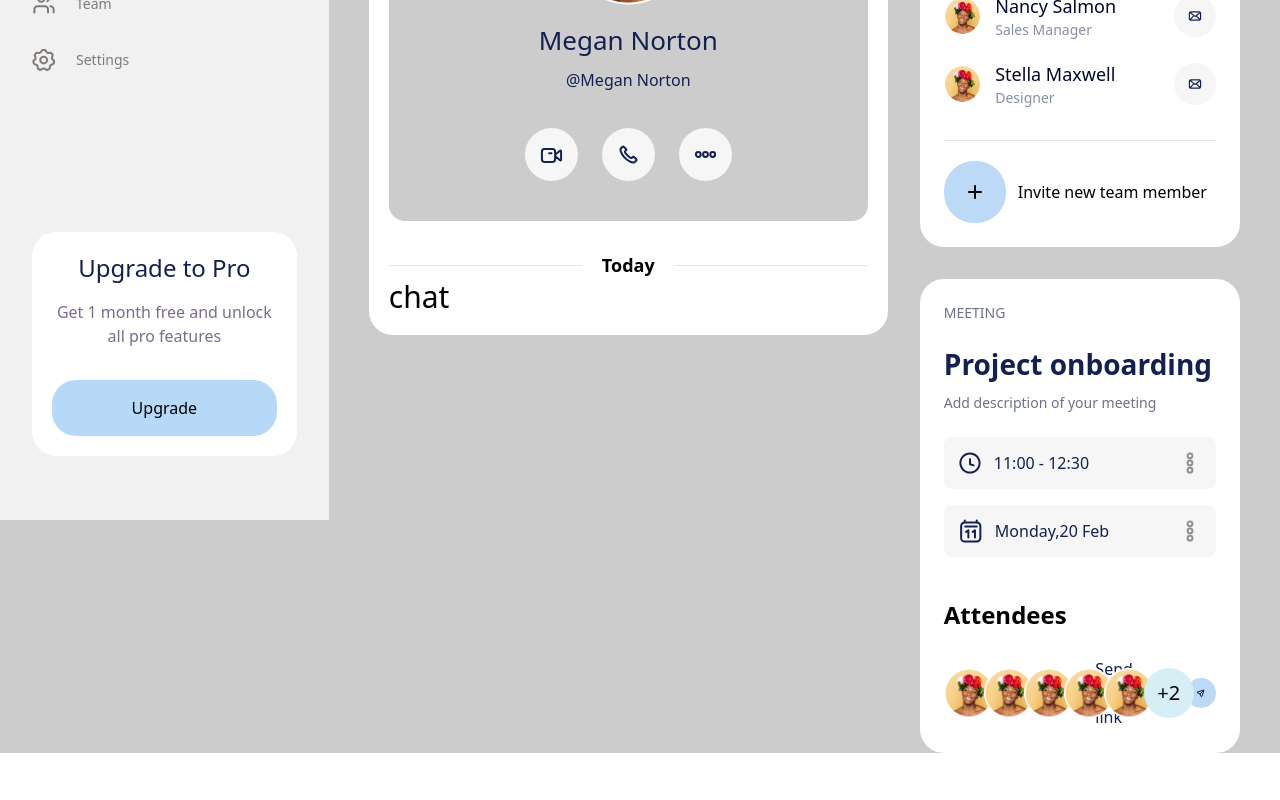
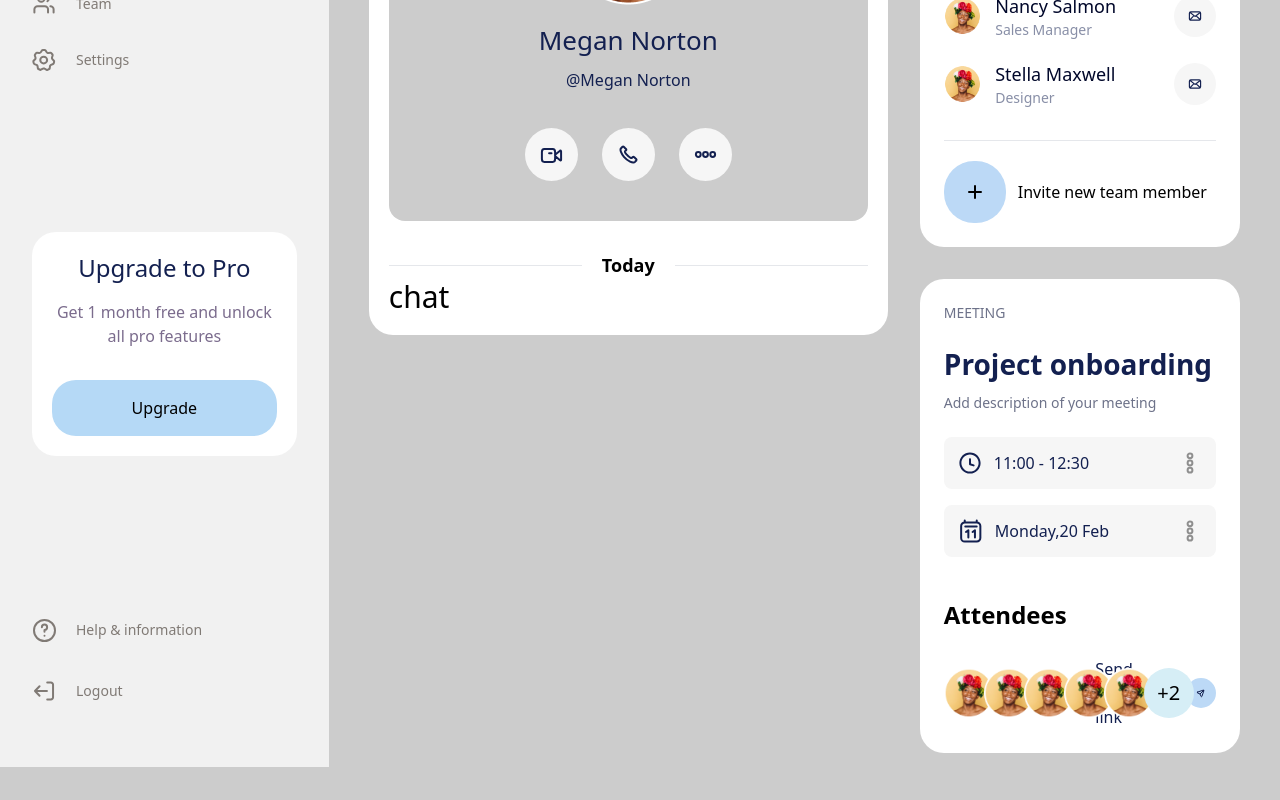
Before and after one commit to Nuridin28/Bussines-messenger-react, a React (Vite) app: page / in a window 1280 px wide. Shown: the part 374-1174 px from the top of the page. Before the commit the page ends 1127 px from the top, so only its background shows below. Built offline with nearby package versions, Linux system fonts and the light colour scheme.

Commit message:
adding logout and help

```diff
--- /dev/null
+++ b/src/components/LeftMenu/ControlPanel.tsx
@@ -0,0 +1,17 @@
+import help from "../../assets/svg/help-circle-contained.svg";
+import logout from "../../assets/svg/logout.svg";
+
+export default function ControlPanel() {
+  return (
+    <div className="mt-[162px]">
+      <div className="flex gap-5 items-center">
+        <img src={help} alt="help&info" />
+        <p className="text-[#807A75] font-medium text-sm">Help & information</p>
+      </div>
+      <div className="flex gap-5 items-center mt-[37px]">
+        <img src={logout} alt="logout" />
+        <p className="text-[#807A75] font-medium text-sm">Logout</p>
+      </div>
+    </div>
+  );
+}
--- a/src/components/LeftMenu/LeftSideMenu.tsx
+++ b/src/components/LeftMenu/LeftSideMenu.tsx
@@ -1,11 +1,12 @@
 import { menuItems } from "../../misc/constants";
 import logo from "../../assets/svg/logo.svg";
 import SubscribeBlock from "./SubscribeBlock";
+import ControlPanel from "./ControlPanel";
 type Props = {};
 
 export default function LeftSideMenu({}: Props) {
   return (
-    <div className="px-8 py-16 bg-[#F1F1F1] flex flex-col h-full min-h-screen  overflow-hidden">
+    <div className="px-8 py-16 bg-[#F1F1F1] flex flex-col h-full min-h-[140vh]  overflow-hidden">
       <img src={logo} alt="logo" className="w-[120px]" />
       <div className="flex flex-col gap-8 font-normal text-sm mt-24">
         {menuItems.map((item) => (
@@ -19,6 +20,8 @@ export default function LeftSideMenu({}: Props) {
         ))}
       </div>
       <SubscribeBlock />
+
+      <ControlPanel />
     </div>
   );
 }
--- a/src/components/Main/Main.tsx
+++ b/src/components/Main/Main.tsx
@@ -5,7 +5,7 @@ import TeamBlock from "../TeamBlock/TeamBlock";
 
 export default function Main() {
   return (
-    <div className="px-10 w-full">
+    <div className="px-10 pb-[47px] w-full">
       <Header />
       <div className="flex gap-8 mt-8 justify-between">
         <div className="w-fit">
```
Also changed, not shown: src/assets/svg/help-circle-contained.svg (added), src/assets/svg/logout.svg (added).
